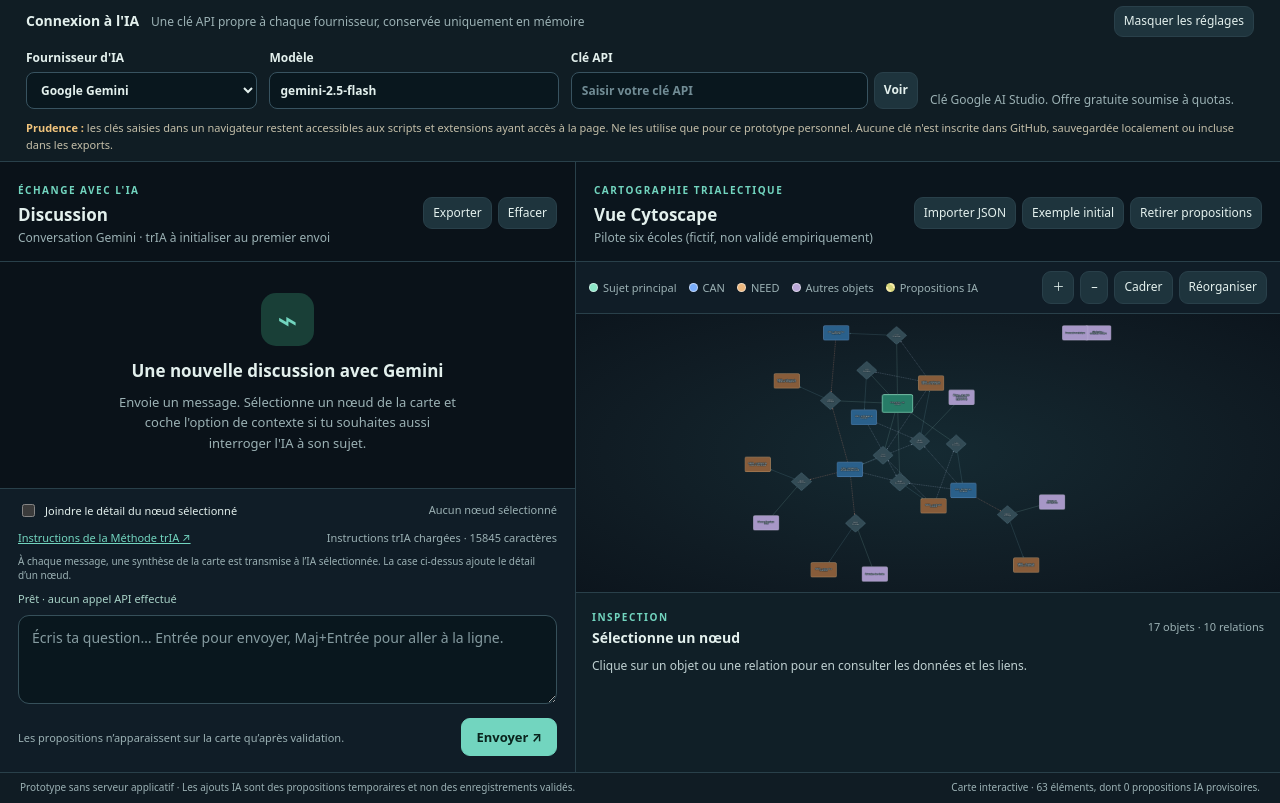
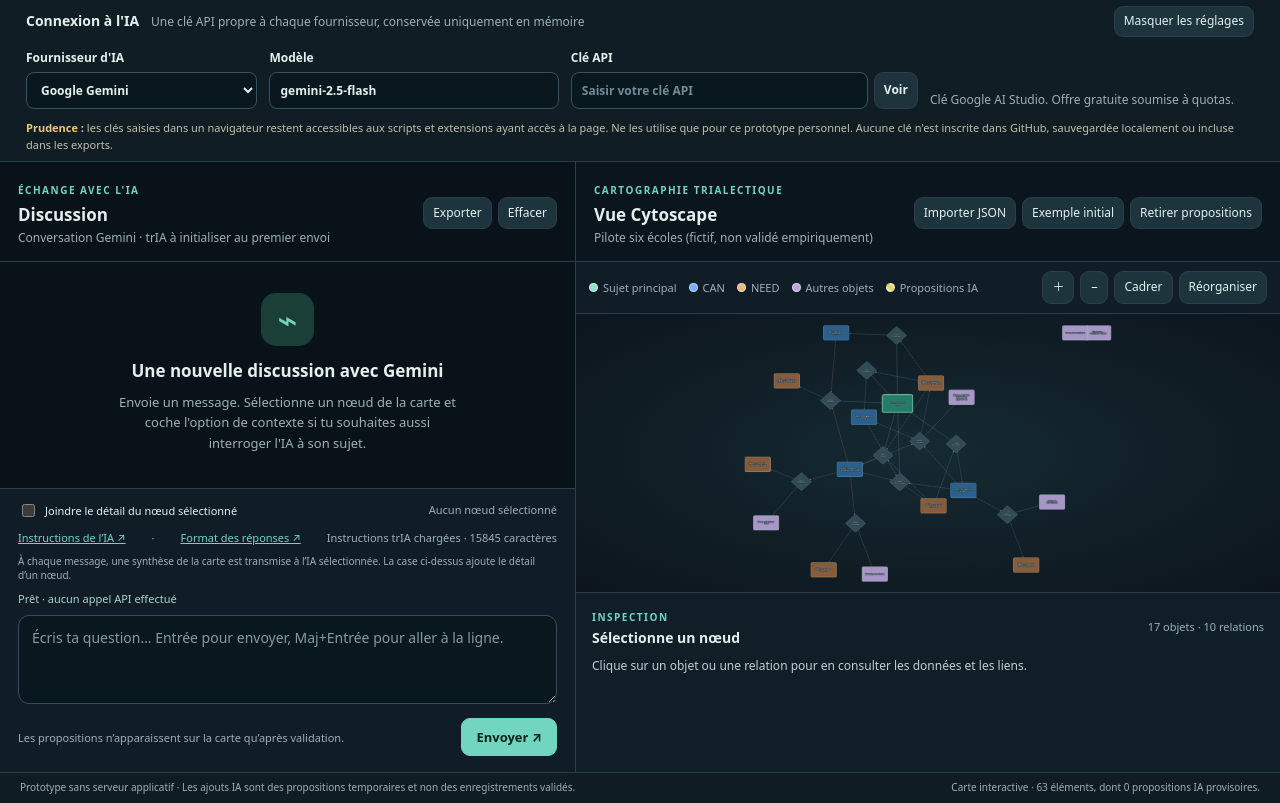
Before and after one commit to Nirgalz/trialectic, a plain HTML site: page applications/ai-chat-graph/index.html in a window 1280 px wide. Shown: the part 85-888 px from the top of the page. Drawn offline with Linux system fonts and the light colour scheme.

Commit message:
ui: expose behavioral instructions and response contract separately

```diff
--- a/applications/ai-chat-graph/index.html
+++ b/applications/ai-chat-graph/index.html
@@ -84,7 +84,7 @@
           <label class="checkline"><input type="checkbox" id="include-graph"> Joindre le détail du nœud sélectionné</label>
           <span id="context-indicator">Aucun objet sélectionné</span>
         </div>
-        <div class="reference-line"><a href="../../reference/tria-ai-instructions.md" target="_blank" rel="noopener noreferrer">Instructions de la Méthode trIA ↗</a><span id="method-state" role="status">Chargement…</span></div>
+        <div class="reference-line"><a href="../../reference/tria-ai-instructions.md" target="_blank" rel="noopener noreferrer">Instructions de l’IA ↗</a> · <a href="../../protocols/tria/map-response-contract.md" target="_blank" rel="noopener noreferrer">Format des réponses ↗</a><span id="method-state" role="status">Chargement…</span></div>
         <p class="context-disclosure">À chaque message, une synthèse de la carte est transmise à l’IA sélectionnée. La case ci-dessus ajoute le détail d’un nœud.</p>
         <div id="status" class="status" role="status" aria-live="polite">Prêt · aucun appel API effectué</div>
         <form id="chat-form">
```
